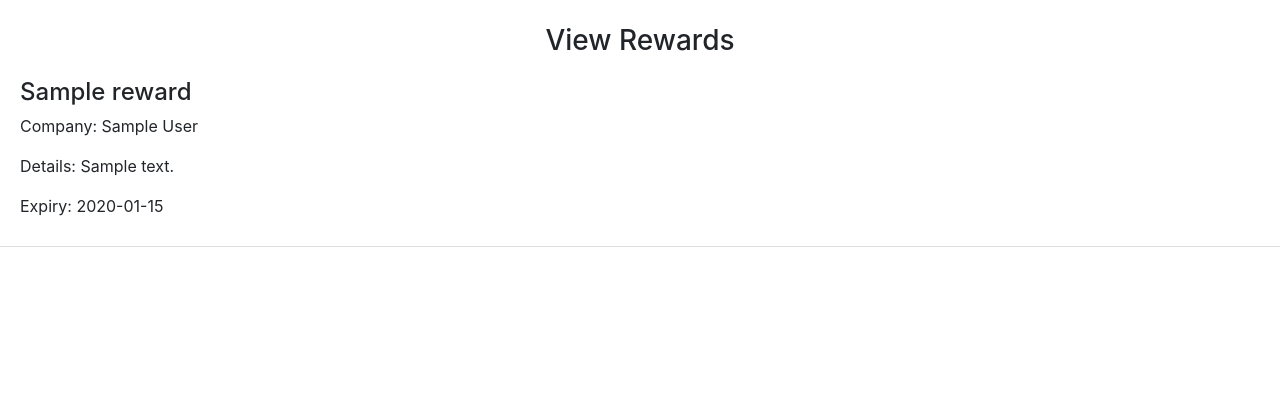
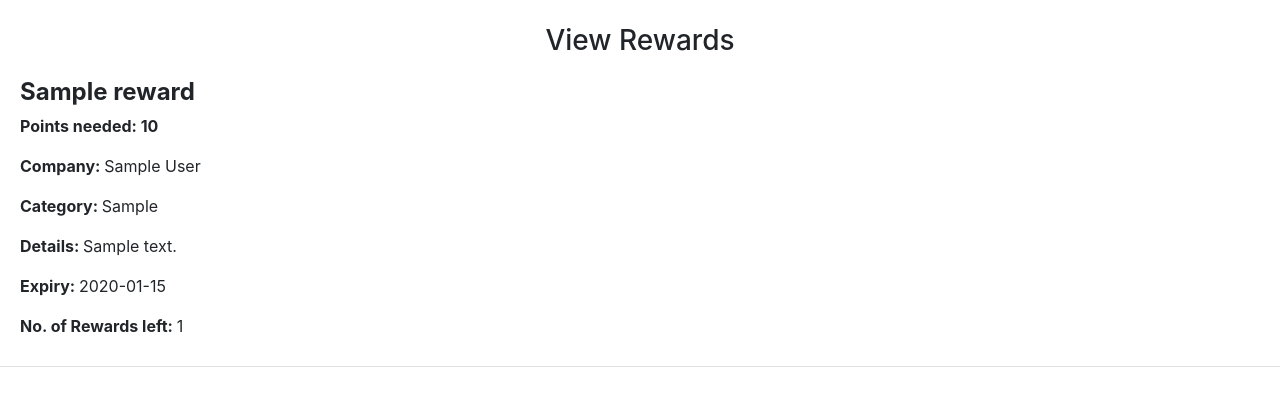
Before and after one commit to joanna-lim/SC2006-SWE-Parking4TheWin, a Flask app: page /view-rewards in a window 1280 px wide. Shown: the part 70-476 px from the top of the page. Run offline with Flask 3, Linux system fonts and the light colour scheme; a user stored in the database is signed in; tables that the repository leaves empty hold one stand-in row (values such as "Sample post"); parts of the project's set-up code (start-up, migrations or seed data) failed here and were passed over; some libraries are stand-ins or nearby versions.

Commit message:
small changes to view-rewards

```diff
--- a/website/templates/posted_rewards.html
+++ b/website/templates/posted_rewards.html
@@ -12,9 +12,10 @@ content %}
     <div>
       <h4>{{ reward.reward_title }}</h4>
       <p>Company: {{ reward.company.company_name}}</p>
+      <p>Category: {{ reward.reward_category }}</p>
       <p>Details: {{ reward.reward_details }}</p>
-      <p> Category: {{ reward.reward_category }}</p>
-      <p> Expiry: {{reward.reward_expiry}}</p>
+      <p>Expiry: {{reward.reward_expiry}}</p>
+      <p>No. of Rewards left: {{reward.number_of_rewards}}</p>
     </div>
   </li>
   {% endif %} {% endfor %} {% endblock %}
--- a/website/templates/view_rewards.html
+++ b/website/templates/view_rewards.html
@@ -1,15 +1,19 @@
 {% extends "base.html" %} {% block title %} View Rewards {% endblock %} {% block
 content %}
+
 </br>
 <h3 align="center">View Rewards</h3>
 <ul class="list-group list-group-flush" id="rewards">
   {% for reward in rewards %}
   <li class="list-group-item">
     <div>
-      <h4>{{ reward.reward_title }}</h4>
-      <p>Company: {{ reward.company.company_name}}</p>
-      <p>Details: {{ reward.reward_details }}</p>
-      <p>Expiry: {{reward.reward_expiry}}</p>
+      <h4><strong>{{ reward.reward_title }}</strong></h4>
+      <p><strong>Points needed: {{ reward.cost_of_reward | round | int }}</strong></p>
+      <p><strong>Company: </strong>{{ reward.company.company_name}}</p>
+      <p><strong>Category: </strong> {{ reward.reward_category }}</p>
+      <p><strong>Details: </strong>{{ reward.reward_details }}</p>
+      <p><strong>Expiry: </strong>{{reward.reward_expiry}}</p>
+      <p><strong>No. of Rewards left: </strong>{{reward.number_of_rewards}}</p>
     </div>
   </li>
   {% endfor %}
```
